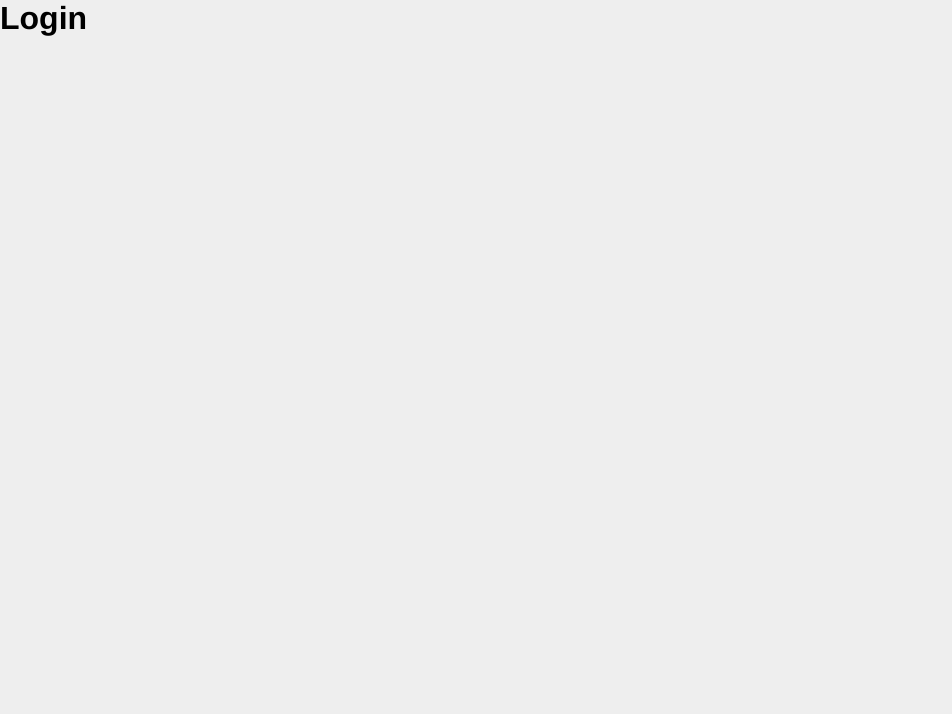
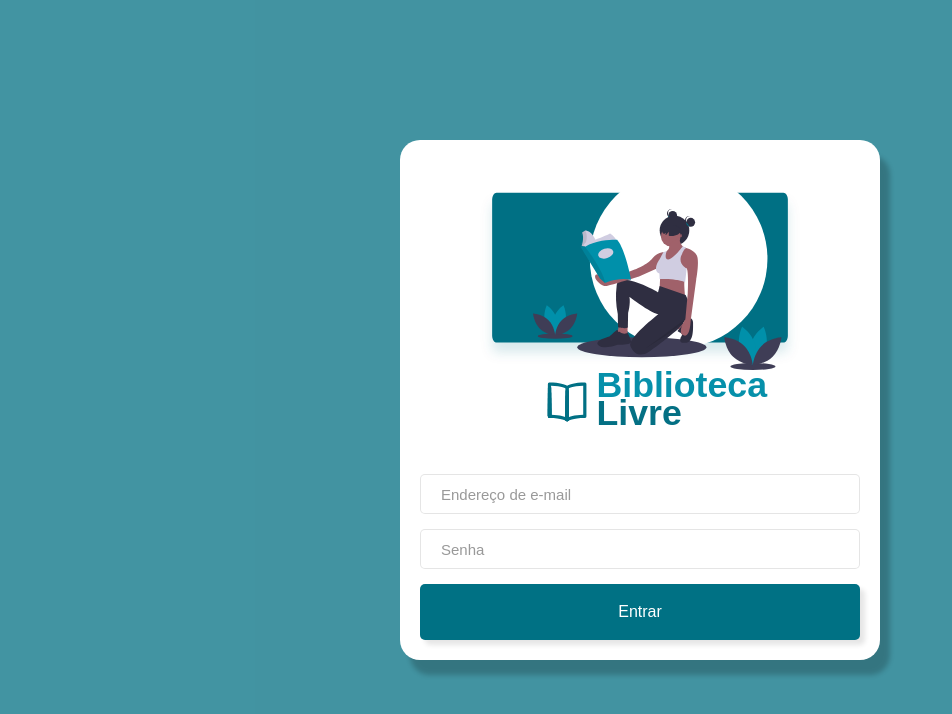
Before and after one commit to sidinei-silva/react-biblioteca-livre-admin-to-reformulate, a React (Create React App) app: page /login in a window 1280 px wide. Shown: the top 714 px of the page, without its empty margins (0-952 px from the left). Built offline with nearby package versions, Linux system fonts and the light colour scheme.

Commit message:
Include login

```diff
--- /dev/null
+++ b/src/pages/login/index.js
@@ -0,0 +1,60 @@
+import React, { Component } from "react";
+import { Link, withRouter } from "react-router-dom";
+
+import Logo from "../../assets/logo.svg";
+import api from "../../services/api";
+import { login } from "../../services/auth";
+
+import { Form, Container } from "./styles";
+
+class Login extends Component {
+  state = {
+    email: "",
+    password: "",
+    error: ""
+  };
+
+  handleSignIn = async e => {
+    e.preventDefault();
+    const { email, password } = this.state;
+    if (!email || !password) {
+      this.setState({ error: "Preencha e-mail e senha para continuar!" });
+    } else {
+      try {
+        const response = await api.post("/admin/auth", { email, password });
+        console.log(response)
+        login(response.data.token);
+        this.props.history.push("/app");
+      } catch (err) {
+        this.setState({
+          error:
+            "Houve um problema com o login, verifique suas credenciais. T.T"
+        });
+      }
+    }
+  };
+
+  render() {
+    return (
+      <Container>
+        <Form onSubmit={this.handleSignIn}>
+          <img src={Logo} alt="Airbnb logo" />
+          {this.state.error && <p>{this.state.error}</p>}
+          <input
+            type="email"
+            placeholder="Endereço de e-mail"
+            onChange={e => this.setState({ email: e.target.value })}
+          />
+          <input
+            type="password"
+            placeholder="Senha"
+            onChange={e => this.setState({ password: e.target.value })}
+          />
+          <button type="submit">Entrar</button>
+        </Form>
+      </Container>
+    );
+  }
+}
+
+export default withRouter(Login);
--- /dev/null
+++ b/src/pages/login/styles.js
@@ -0,0 +1,79 @@
+import styled from "styled-components";
+
+export const Container = styled.div`
+  background-color: #007184b8 !important;
+  display: flex;
+  align-items: center;
+  justify-content: center;
+  height: 100vh;
+`;
+
+export const Form = styled.form`
+  width: 60vh;
+  background: #fff;
+  margin: 0 15px;
+  padding: 20px;
+  display: flex;
+  flex-direction: column;
+  align-items: center;
+  border-radius: 20px;
+  -webkit-box-shadow: 10px 15px 5px 0px rgba(0,0,0,0.2);
+  -moz-box-shadow: 10px 15px 5px 0px rgba(0,0,0,0.2);
+  box-shadow: 10px 15px 5px 0px rgba(0,0,0,0.2);
+  img {
+    width: 75%;
+    margin: 10px 0 40px;
+  }
+  p {
+    color: #ff3333;
+    margin-bottom: 15px;
+    border: 1px solid #ff3333;
+    padding: 10px;
+    width: 100%;
+    text-align: center;
+  }
+  input {
+    border-radius: 5px;
+    height: 40px;
+    margin-bottom: 15px;
+    padding: 0 20px;
+    color: #777;
+    font-size: 15px;
+    width: 100%;
+    border: 1px solid rgba(0, 0, 0, 0.1);
+    &::placeholder {
+      color: #999;
+    }
+  }
+  button {
+    color: #fff;
+    font-size: 16px;
+    background: #007184;
+    height: 56px;
+    border: 0;
+    border-radius: 5px;
+    width: 100%;
+    -webkit-box-shadow: 5px 5px 5px 0px rgba(0,0,0,0.1);
+    -moz-box-shadow: 5px 5px 5px 0px rgba(0,0,0,0.1);
+    box-shadow: 5px 5px 5px 0px rgba(0,0,0,0.1);
+  }
+  button:hover{
+    background: #3f3d55;
+    cursor: pointer;
+  }
+  hr {
+    margin: 20px 0;
+    border: none;
+    border-bottom: 1px solid #cdcdcd;
+    width: 100%;
+  }
+  a {
+    font-size: 16;
+    font-weight: bold;
+    color: #999;
+  }
+
+  a:hover{
+    color: #007184;
+  }
+`;
--- a/src/routes.js
+++ b/src/routes.js
@@ -5,8 +5,9 @@ import GlobalStyle from "./styles/global";
 import { isAuthenticated } from "./services/auth";
 
 // Adicionar o import
+import Main from "./pages/main";
 import SignUp from "./pages/signup";
-import Main from "./pages/main";
+import Login from "./pages/login";
 
 /**
  * Componente privado que pega todas as propriedades de Route e separa
@@ -37,7 +38,7 @@ const Routes = () => (
 		<GlobalStyle/>
     <Switch>
       <Route exact path="/" component={Main} />
-      <Route path="/login" component={() => <h1>Login</h1>} />
+      <Route path="/login" component={Login} />
       <Route path="/signup" component={SignUp} />
       <PrivateRoute path="/app" component={() => <h1>App</h1>} />
       <Route path="*" component={() => <h1>Page not found</h1>} />
```
